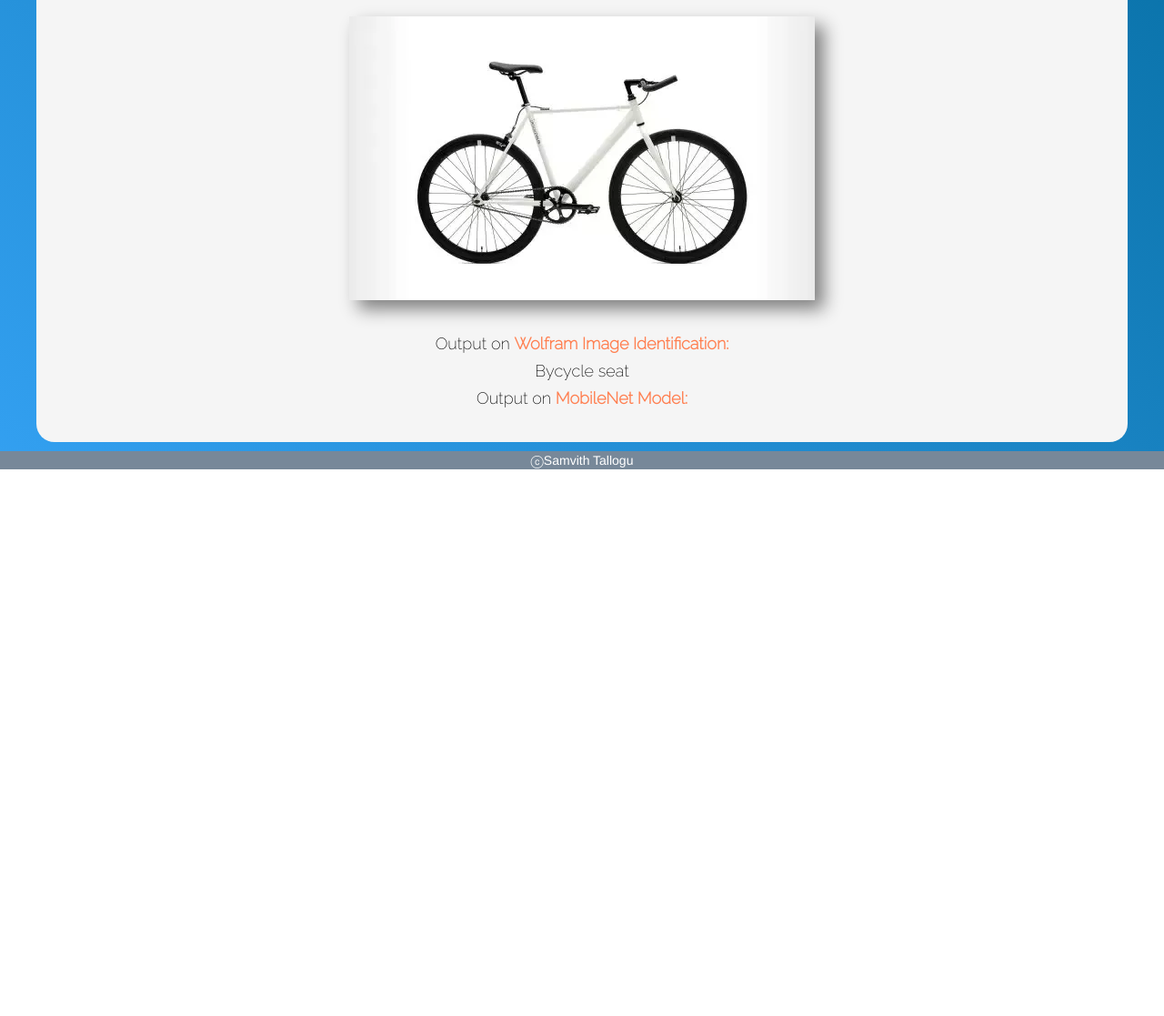
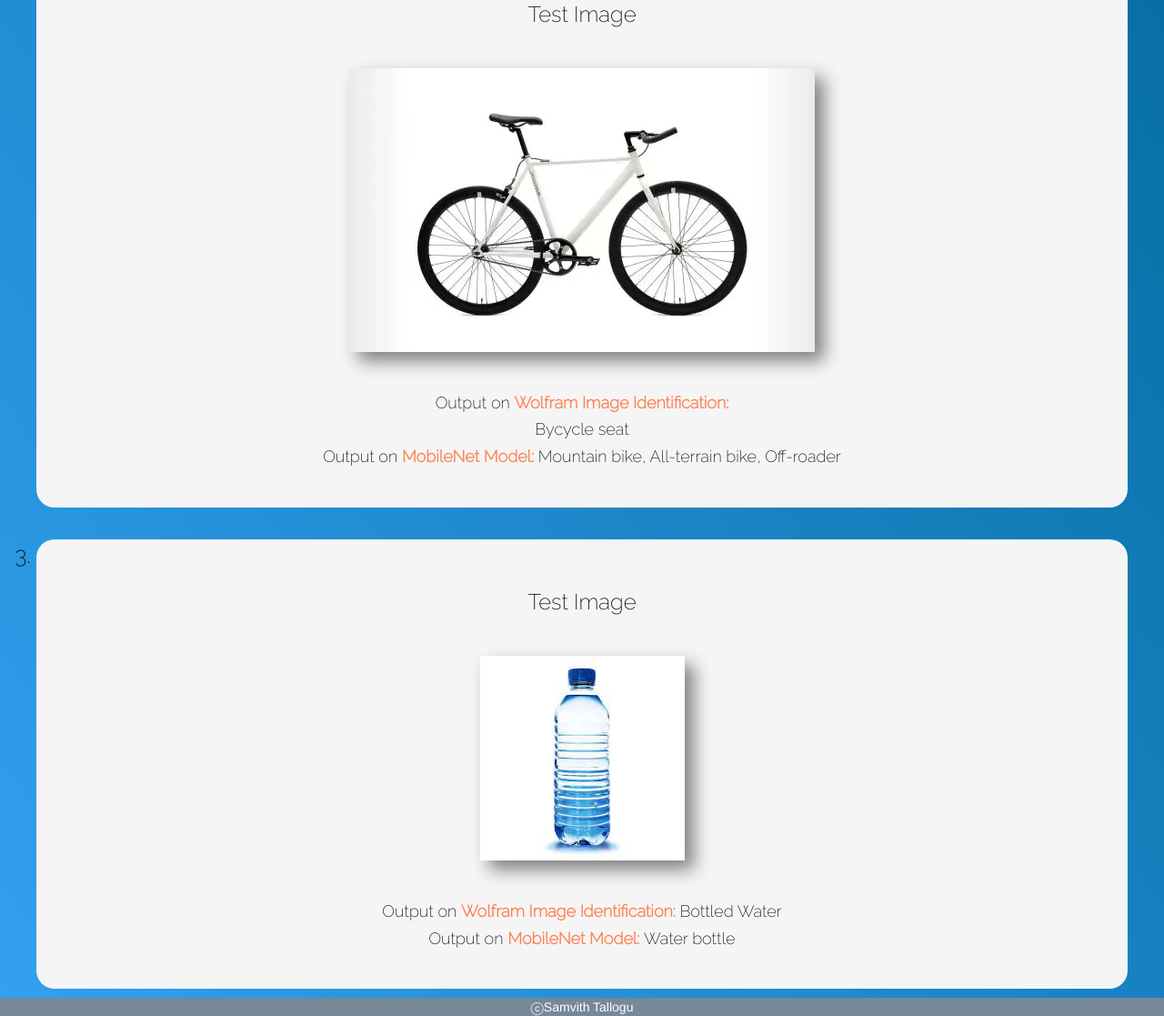
Before and after one commit to Samvith-Tallogu/Case-study-1, a plain HTML site: page index.html in a window 1280 px wide. Shown: the part 647-1764 px from the top of the page at 91% size. Before the commit the page ends 1163 px from the top, so only its background shows below. Drawn offline with nearby package versions, Linux system fonts and the light colour scheme.

Commit message:
whole app completed

```diff
--- a/index.html
+++ b/index.html
@@ -31,11 +31,14 @@
                         </h4>
                         <h4>
                             Output on <b>MobileNet Model: </b>
-                            <span></span>
+                            <span>Running Shoes</span>
                         </h4>
                         <br>
                     </li>
                 </div>
+
+
+
                 <br>
                 <div class="text_images_and_result">
                     <li>
@@ -51,7 +54,28 @@
                         </h4>
                         <h4>
                             Output on <b>MobileNet Model: </b>
-                            <span></span>
+                            <span>Mountain bike, All-terrain bike, Off-roader</span>
+                        </h4>
+                        <br>
+                    </li>
+                </div>
+
+
+                <br>
+                <div class="text_images_and_result">
+                    <li>
+                        <br>
+                        <h3>Test Image</h3>
+                        <br>
+                        <img src="bottle.png" class="img-responsive">
+                        <br>
+                        <h4>
+                            Output on <b>Wolfram Image Identification: </b>
+                            <span>Bottled Water</span>
+                        </h4>
+                        <h4>
+                            Output on <b>MobileNet Model: </b>
+                            <span>Water bottle</span>
                         </h4>
                         <br>
                     </li>
--- a/style.css
+++ b/style.css
@@ -10,7 +10,7 @@ body{
 }
 
 ol{
-    font-size: 20px;
+    font-size: 25px;
 }
 b{
     color: coral;
```
Also changed, not shown: bottle.png (added).
